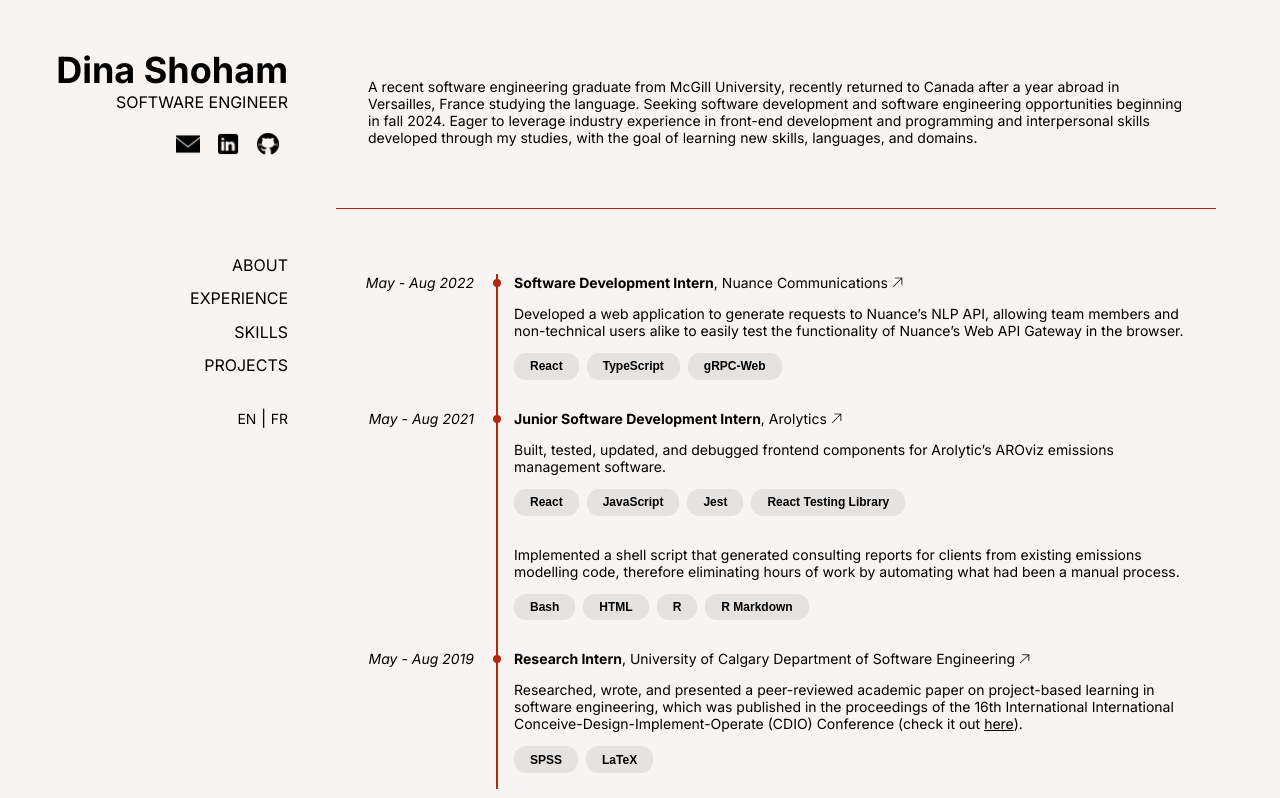
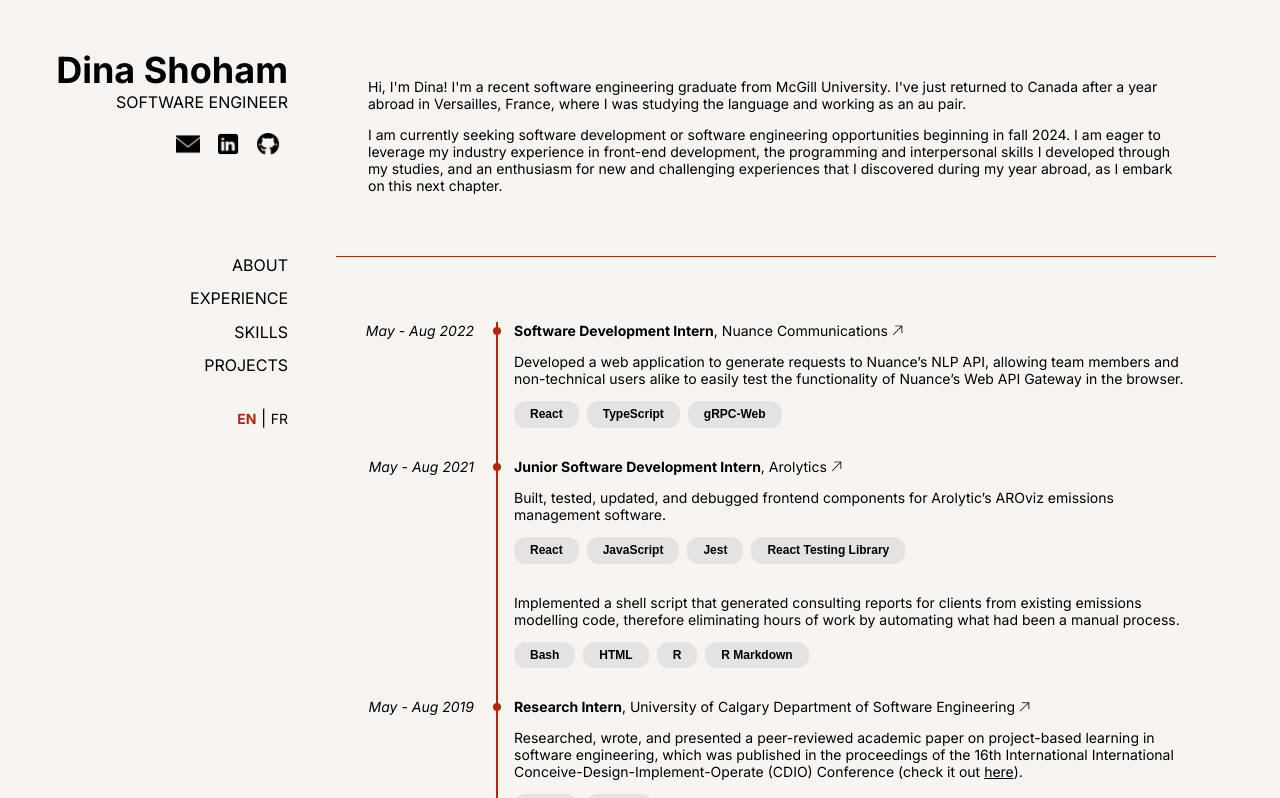
Before and after one commit to dina-shoham/personal-website, a Vue app: page / in a window 1280 px wide. Shown: the top 798 px of the page. Built offline with nearby package versions, Linux system fonts and the light colour scheme.

Commit message:
fixing lang toggle styling bug, updated about section

```diff
--- a/src/App.vue
+++ b/src/App.vue
@@ -10,6 +10,8 @@ import LanguageToggle from './components/LanguageToggle.vue'
 import { ref } from 'vue'
 
 const isFrench = ref(false)
+
+console.log(window.navigator.language)
 </script>
 
 <template>
--- a/src/assets/main.css
+++ b/src/assets/main.css
@@ -78,7 +78,7 @@ p {
   border-radius: 0.5rem;
 }
 
-@media only screen and (min-width: 768px) {
+@media only screen and (min-width: 768px) and (max-width: 1280px) {
   #app {
     padding: 2rem;
   }
@@ -95,3 +95,21 @@ p {
     display: none;
   }
 }
+
+@media only screen and (min-width: 1281px) {
+  #app {
+    padding: 2rem 12rem;
+  }
+
+  .container {
+    padding: 1rem 2rem 1rem 2rem;
+  }
+
+  .container:hover {
+    background-color: var(--container-hover-color);
+  }
+
+  .mobile-section-header {
+    display: none;
+  }
+}
--- a/src/components/LanguageToggle.vue
+++ b/src/components/LanguageToggle.vue
@@ -1,49 +1,39 @@
 <script setup>
-import { onMounted } from 'vue'
-
 const lang = defineModel()
 
-function styleLanguages(isFrench) {
-  console.log('styler')
-  if (isFrench) {
-    console.log('is french')
-    console.log(document.getElementById('en-button'))
-    console.log(document.getElementById('fr-button'))
-    document.getElementById('en-button').style.fontWeight = '400'
-    document.getElementById('en-button').style.color = '#000'
-    document.getElementById('fr-button').style.fontWeight = '700'
-    document.getElementById('fr-button').style.color = '#b4270d'
-  } else {
-    console.log('is english')
-    console.log(document.getElementById('en-button'))
-    console.log(document.getElementById('fr-button'))
-    document.getElementById('en-button').style.fontWeight = '700'
-    document.getElementById('en-button').style.color = '#b4270d'
-    document.getElementById('fr-button').style.fontWeight = '400'
-    document.getElementById('fr-button').style.color = '#000'
-  }
-}
+var frenchSelected = false
+var englishSelected = true
 
 function setIsFrench(bool) {
-  console.log('setter')
   lang.value = bool
-  styleLanguages(bool)
+  frenchSelected = bool
+  englishSelected = !bool
 }
-
-onMounted(() => {
-  styleLanguages(lang.value)
-})
 </script>
 
 <template>
   <div class="language-toggle">
-    <a id="en-button" @click="setIsFrench(false)">EN</a>
+    <a
+      v-bind:style="{
+        color: englishSelected ? 'var(--accent-color)' : 'black',
+        fontWeight: englishSelected ? '700' : '400'
+      }"
+      @click="setIsFrench(false)"
+      >EN</a
+    >
     <span> | </span>
-    <a id="fr-button" @click="setIsFrench(true)">FR</a>
+    <a
+      v-bind:style="{
+        color: frenchSelected ? 'var(--accent-color)' : 'black',
+        fontWeight: frenchSelected ? '700' : '400'
+      }"
+      @click="setIsFrench(true)"
+      >FR</a
+    >
   </div>
 </template>
 
-<style>
+<style scoped>
 @import '/src/assets/main.css';
 a {
   font-weight: 400;
@@ -54,6 +44,18 @@ a {
   text-align: center;
 }
 
+/* .is-selected {
+  border: 2px solid green;
+  color: var(--accent-color);
+  font-weight: 700;
+}
+
+.not-selected {
+  border: 2px solid red;
+  color: var(--main-color);
+  font-weight: 400;
+} */
+
 @media only screen and (min-width: 768px) {
   .language-toggle {
     text-align: right;
--- a/src/components/SectionAbout.vue
+++ b/src/components/SectionAbout.vue
@@ -7,18 +7,28 @@ defineProps({
 <template>
   <div class="container">
     <p v-show="!isFrench">
-      A recent software engineering graduate from McGill University, recently returned to Canada
-      after a year abroad in Versailles, France studying the language. Seeking software development
-      and software engineering opportunities beginning in fall 2024. Eager to leverage industry
-      experience in front-end development and programming and interpersonal skills developed through
-      my studies, with the goal of learning new skills, languages, and domains.
+      Hi, I'm Dina! I'm a recent software engineering graduate from McGill University. I've just
+      returned to Canada after a year abroad in Versailles, France, where I was studying the
+      language and working as an au pair.
+    </p>
+    <p v-show="!isFrench">
+      I am currently seeking software development or software engineering opportunities beginning in
+      fall 2024. I am eager to leverage my industry experience in front-end development, the
+      programming and interpersonal skills I developed through my studies, and an enthusiasm for new
+      and challenging experiences that I discovered during my year abroad, as I embark on this next
+      chapter.
     </p>
     <p v-show="isFrench">
-      Une récente diplômée de l’Université McGill, je suis à la recherche d’un poste en
-      développement logiciel ou ingéniérie logicielle à partir de l’automne 2024. Motivée à mettre à
-      profit mon expérience dans le développement front-end acquise dans le secteur, mes compétences
-      en programmation et mes qualités relationnelles développés pendant mes études, afin
-      d’apprendre de nouvelles compétences, langues et domaines.
+      Bonjour, je m'appelle Dina ! Je suis une récente diplômée de l’Université McGill. Je viens de
+      rentrer au Canada après avoir passé un an à Versailles, France, où j'étudiais la langue
+      française et travaillais comme jeune fille au pair.
+    </p>
+    <p v-show="isFrench">
+      Je suis maintenant à la recherche d’un poste en développement logiciel ou ingéniérie
+      logicielle à partir de l’automne 2024. Je suis motivée à mettre à profit mon expérience dans
+      le développement front-end acquise dans le secteur, mes compétences en programmation et mes
+      qualités relationnelles développés pendant mes études, ainsi qu'un enthousiasme pour des
+      nouvelles expériences que j'ai découvert pendant mon année en France.
     </p>
   </div>
 </template>
```
Also changed, not shown: src/components/SectionEducation.vue (added, +18 -0 lines), 5 other files (tests, documents, lock files or other folders).
